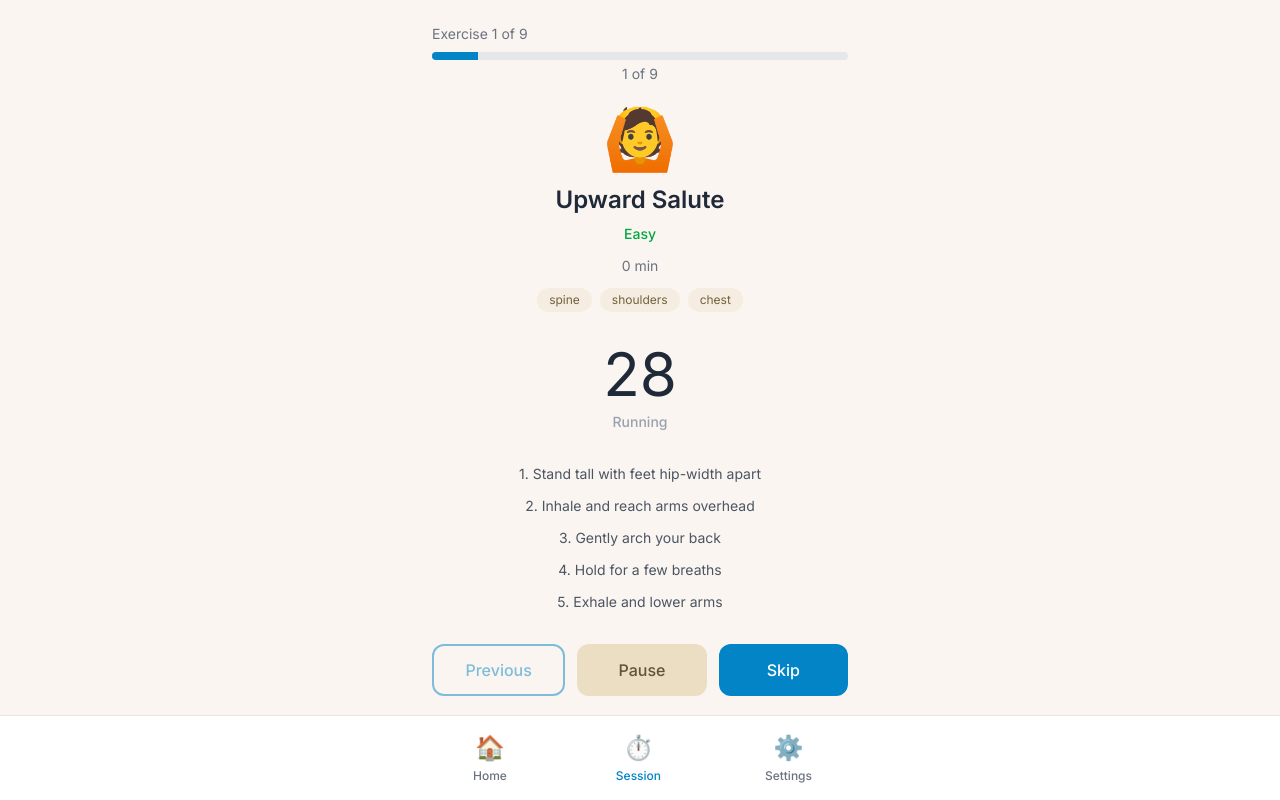
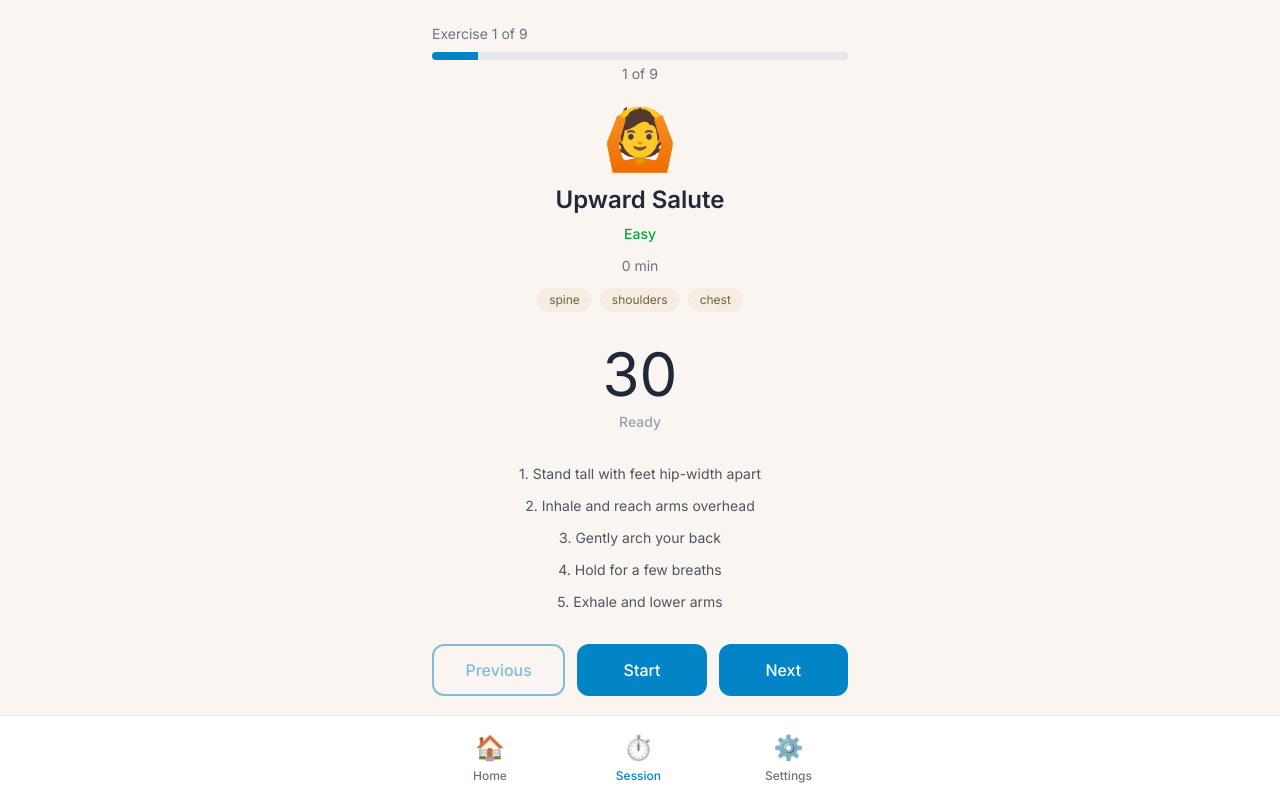
Before and after one commit to keesj/stretch, a React (Vite) app: page /session in a window 1280 px wide. Built offline with nearby package versions, Linux system fonts and the light colour scheme.

Commit message:
Rename Skip to Next and add manual start
- Renamed 'Skip' button to 'Next' for more positive messaging
- Added manual start: workout doesn't auto-start after countdown
- Button shows 'Start' initially, then 'Pause'/'Resume'
- Setup countdown (3-2-1) still runs before showing Start button

```diff
--- a/src/pages/Session.tsx
+++ b/src/pages/Session.tsx
@@ -59,14 +59,16 @@ export function Session() {
     onComplete: nextExercise,
   });
 
+  const [exerciseStarted, setExerciseStarted] = useState(false);
+
   useEffect(() => {
+    setExerciseStarted(false);
     setSetupCountdown(3);
     const timer = setInterval(() => {
       setSetupCountdown((prev) => {
         if (prev === null || prev <= 1) {
           clearInterval(timer);
           setSetupCountdown(null);
-          start();
           return null;
         }
         return prev - 1;
@@ -74,7 +76,13 @@ export function Session() {
     }, 1000);
 
     return () => clearInterval(timer);
-  }, [currentExercise, start]);
+  }, [currentExercise]);
+
+  useEffect(() => {
+    if (!isPaused && !isCompleted && exerciseStarted) {
+      start();
+    }
+  }, [exerciseStarted, isPaused, isCompleted, start]);
 
   const [showNextPreview, setShowNextPreview] = useState(false);
 
@@ -228,15 +236,23 @@ export function Session() {
         </Button>
 
         <Button
-          variant={isPaused ? "primary" : "secondary"}
-          onClick={isPaused ? start : pause}
+          variant={!exerciseStarted || isPaused ? "primary" : "secondary"}
+          onClick={() => {
+            if (!exerciseStarted) {
+              setExerciseStarted(true);
+            } else if (isPaused) {
+              start();
+            } else {
+              pause();
+            }
+          }}
           className="flex-1"
         >
-          {isPaused ? "Restart" : "Pause"}
+          {!exerciseStarted ? "Start" : isPaused ? "Resume" : "Pause"}
         </Button>
 
         <Button onClick={handleSkip} className="flex-1">
-          Skip
+          Next
         </Button>
       </div>
     </motion.div>
```
